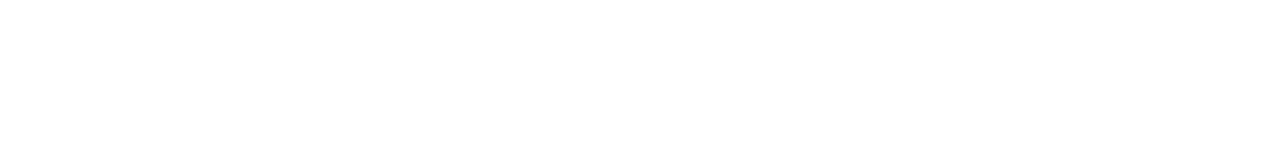
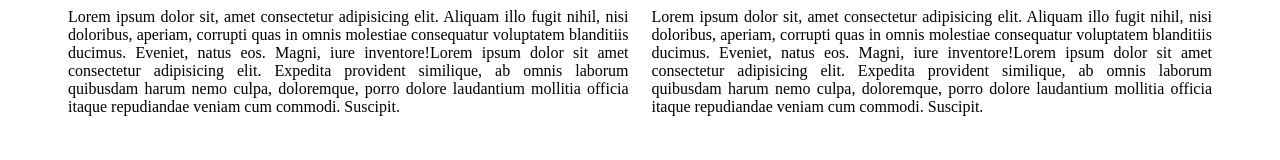
Before and after one commit to 2000chetan/new-repo-src, a plain HTML site: page index.html in a window 1280 px wide. Drawn offline with Linux system fonts and the light colour scheme.

Commit message:
first feature

```diff
--- a/index.html
+++ b/index.html
@@ -7,6 +7,18 @@
     <title>Document</title>
 </head>
 <body>
+    <div class="container" style=" margin-right:60px; margin-left:60px;">
+        <div class="container1" style="float:left; text-align:justify; width: 49%;">
+            <span>Lorem ipsum dolor sit, amet consectetur adipisicing elit. Aliquam illo fugit nihil, nisi doloribus, aperiam, corrupti quas in omnis molestiae consequatur voluptatem blanditiis ducimus. Eveniet, natus eos. Magni, iure inventore!Lorem ipsum dolor sit amet consectetur adipisicing elit. Expedita provident similique, ab omnis laborum quibusdam harum nemo culpa, doloremque, porro dolore laudantium mollitia officia itaque repudiandae veniam cum commodi. Suscipit.
+
+            </span>
+        </div>
+
+        <div class= "container2" style="float:right; text-align:justify; width:49%; ">
+             <span>Lorem ipsum dolor sit, amet consectetur adipisicing elit. Aliquam illo fugit nihil, nisi doloribus, aperiam, corrupti quas in omnis molestiae consequatur voluptatem blanditiis ducimus. Eveniet, natus eos. Magni, iure inventore!Lorem ipsum dolor sit amet consectetur adipisicing elit. Expedita provident similique, ab omnis laborum quibusdam harum nemo culpa, doloremque, porro dolore laudantium mollitia officia itaque repudiandae veniam cum commodi. Suscipit.
+            </span>
+        </div>
+    </div>
 
 </body>
 </html>
```
